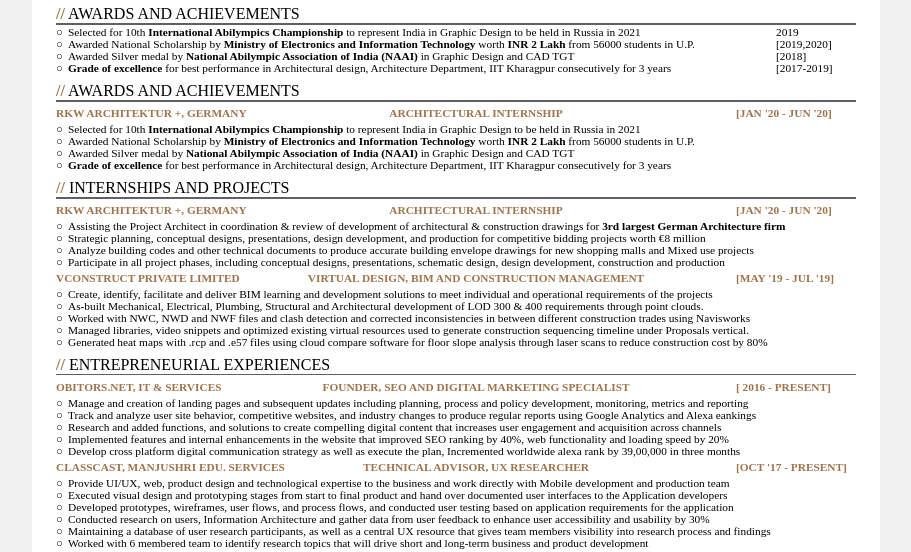
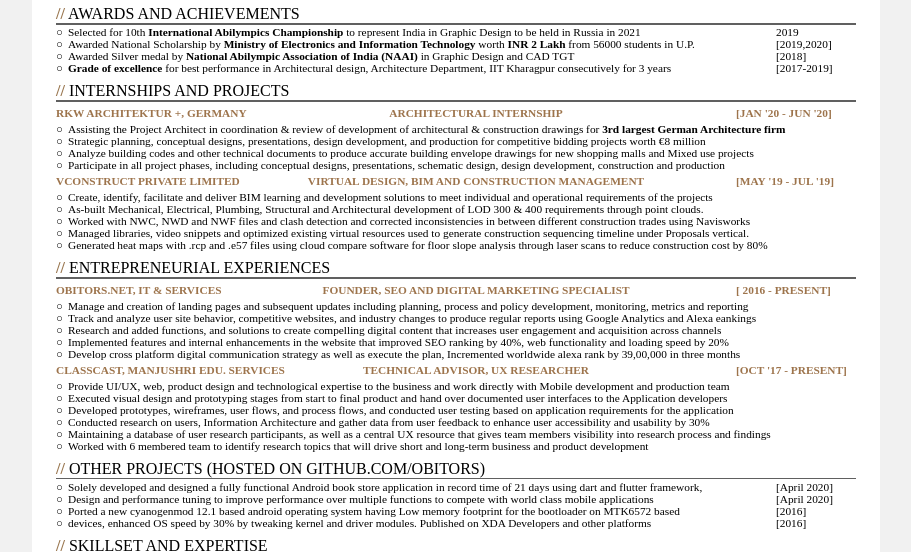
Before and after one commit to obitors/online-cv2, a website: page index.html in a window 1280 px wide. Shown: the part 201-753 px from the top of the page, without its empty margins (208-1119 px from the left). Drawn offline with Linux system fonts and the light colour scheme.

Commit message:
version 18

```diff
--- a/index.html
+++ b/index.html
@@ -159,59 +159,6 @@
                     </div>
                 </div>
             </div>
-
-            <div class="my-awards">
-                <div class="heading">
-                    Awards and Achievements
-                    <div class="seperator">
-                    </div>
-                </div>
-                <div class="intern">
-                    <div class="item-row-heading">
-                        <div class="item-company item-heading cv-color2">RKW Architektur +, Germany</div>
-                        <div class="item-profile item-heading cv-color2">
-                            Architectural Internship
-                        </div>
-                        <div class="item-void"> </div>
-                        <div class="item-year item-heading cv-color2">
-                            [Jan '20 - Jun '20]
-                        </div>
-                    </div>
-                    <div class="item-row">
-                        <div class="bullet">○</div>
-                        <div class="item-content">
-                            Selected for 10th <b>International Abilympics Championship</b> to represent India in Graphic Design to be held in Russia in 2021
-                        </div>
-
-                    </div>
-                    <div class="item-row">
-                        <div class="bullet">○</div>
-                        <div class="item-content">
-                            Awarded National Scholarship by <b>Ministry of Electronics and Information Technology</b> worth <b>INR 2 Lakh</b> from 56000 students in U.P.
-                        </div>
-
-                    </div>
-
-                    <div class="item-row">
-                        <div class="bullet">○</div>
-                        <div class="item-content">
-                            Awarded Silver medal by <b>National Abilympic Association of India (NAAI)</b> in Graphic Design and CAD TGT
-                        </div>
-
-                    </div>
-
-                    <div class="item-row">
-                        <div class="bullet">○</div>
-                        <div class="item-content">
-                            <b>Grade of excellence</b> for best performance in Architectural design, Architecture Department, IIT Kharagpur consecutively for 3 years
-                        </div>
-
-                    </div>
-                </div>
-            </div>
-
-
-
 
             <div class="my-Internships">
                 <div class="heading">
```
